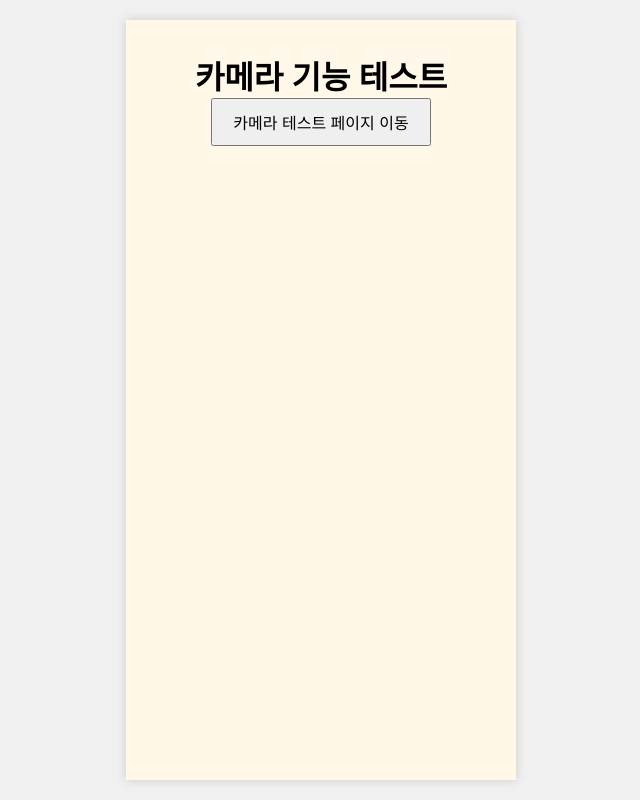
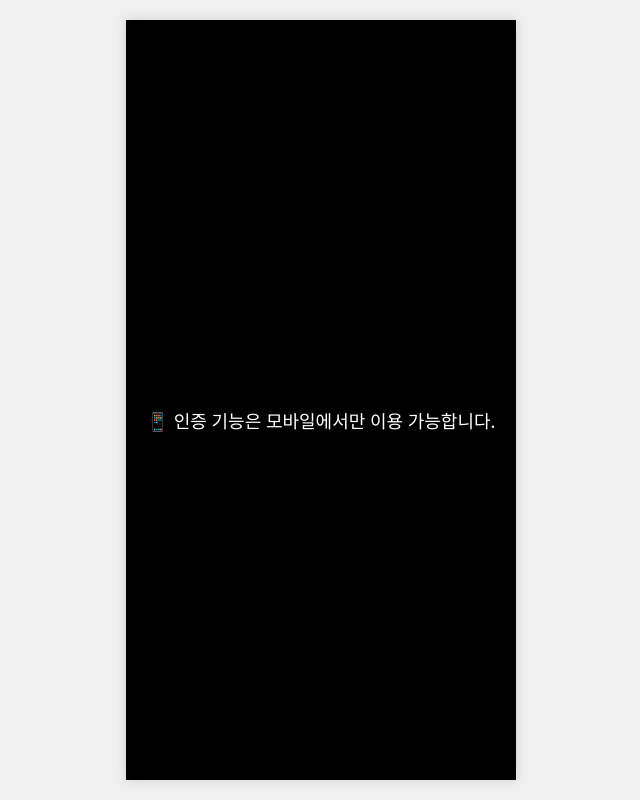
Before and after one commit to Baetato/2025_SEASONTHON_TEAM_59_FE, a React (Vite) app: page /camera-main in a window 1280 px wide. Shown: the whole page, without its empty margins (319-959 px from the left). Built offline with nearby package versions, Linux system fonts and the light colour scheme.

Commit message:
feat(camera): 카메라 기본앱 불러오도록 설정 및 테스트

```diff
--- a/src/pages/cameraMain.jsx
+++ b/src/pages/cameraMain.jsx
@@ -1,22 +1,76 @@
-import { Link } from "react-router-dom";
+import { useRef, useEffect, useState } from "react";
+import { useNavigate } from "react-router-dom";
+import styled from "styled-components";
 
-function cameraMain() {
+export default function CameraMain() {
+  const inputRef = useRef(null);
+  const navigate = useNavigate();
+  const [isMobile, setIsMobile] = useState(false);
+
+  useEffect(() => {
+    const ua = navigator.userAgent;
+    setIsMobile(/Android|iPhone|iPad|iPod/i.test(ua));
+  }, []);
+
+  const openCamera = () => {
+    inputRef.current?.click();
+  };
+
+  const handleFileChange = (e) => {
+    const file = e.target.files?.[0];
+    if (!file) return;
+
+    const reader = new FileReader();
+    reader.onload = (ev) => {
+      navigate("/camera", { state: { photo: ev.target.result } });
+    };
+    reader.readAsDataURL(file);
+  };
+
   return (
-    <div style={{ textAlign: "center", padding: "2rem" }}>
-      <h1>카메라 기능 테스트</h1>
-      <Link to="/camera">
-        <button
-          style={{
-            padding: "10px 20px",
-            fontSize: "16px",
-            cursor: "pointer",
-          }}
-        >
-          카메라 테스트 페이지 이동
-        </button>
-      </Link>
-    </div>
+    <Container>
+      {isMobile ? (
+        <>
+          <CaptureButton onClick={openCamera}>📸 사진 찍기</CaptureButton>
+          <HiddenInput
+            ref={inputRef}
+            type="file"
+            accept="image/*"
+            capture="environment"
+            onChange={handleFileChange}
+          />
+        </>
+      ) : (
+        <Message>📱 인증 기능은 모바일에서만 이용 가능합니다.</Message>
+      )}
+    </Container>
   );
 }
 
-export default cameraMain;
+// Styled Components
+const Container = styled.div`
+  height: 100vh;
+  display: flex;
+  justify-content: center;
+  align-items: center;
+  background: black;
+`;
+
+const HiddenInput = styled.input`
+  display: none;
+`;
+
+const CaptureButton = styled.button`
+  padding: 15px 30px;
+  font-size: 18px;
+  border-radius: 10px;
+  background-color: white;
+  cursor: pointer;
+`;
+
+const Message = styled.div`
+  color: white;
+  font-size: 18px;
+  text-align: center;
+  padding: 20px;
+`;
--- a/src/pages/cameraTest.jsx
+++ b/src/pages/cameraTest.jsx
@@ -1,164 +1,54 @@
-import { useRef, useState, useEffect } from "react";
-import { useNavigate } from "react-router-dom";
+import { useLocation, useNavigate } from "react-router-dom";
 import styled from "styled-components";
 
 export default function CameraPage() {
-  const videoRef = useRef(null);
-  const canvasRef = useRef(null);
+  const location = useLocation();
   const navigate = useNavigate();
+  const photo = location.state?.photo;
 
-  const [stream, setStream] = useState(null);
-  const [photoTaken, setPhotoTaken] = useState(false);
-  const [photoData, setPhotoData] = useState(null);
-  const [facingMode, setFacingMode] = useState("environment"); // 후면 기본
-
-  const startCamera = async () => {
-    try {
-      // 기존 스트림 종료
-      if (stream) {
-        stream.getTracks().forEach((track) => track.stop());
+  if (!photo) {
+    return (
+      <Container>
+        <Message>❌ 사진이 없습니다. 다시 시도해주세요.</Message>
+      </Container>
+    );
   }
 
-      const s = await navigator.mediaDevices.getUserMedia({
-        video: {
-          facingMode,
-          width: { ideal: 1920 },
-          height: { ideal: 1080 },
-        },
-        audio: false,
-      });
-
-      setStream(s);
-      if (videoRef.current) {
-        videoRef.current.srcObject = s;
-        await videoRef.current.play();
-      }
-    } catch (err) {
-      if (err.name === "AbortError") {
-        console.warn("카메라 스트림이 취소됨");
-      } else {
-        console.error("카메라 접근 실패:", err);
-        alert("카메라 권한을 허용해주세요.");
-      }
-    }
-  };
-
-  useEffect(() => {
-    startCamera();
-    return () => {
-      if (stream) {
-        stream.getTracks().forEach((track) => track.stop());
-      }
-    };
-  }, [facingMode]); // facingMode 변경 시 카메라 재시작
-
-  const takePhoto = () => {
-    const video = videoRef.current;
-    const canvas = canvasRef.current;
-    canvas.width = video.videoWidth;
-    canvas.height = video.videoHeight;
-    const ctx = canvas.getContext("2d");
-    ctx.drawImage(video, 0, 0, canvas.width, canvas.height);
-    setPhotoData(canvas.toDataURL("image/png"));
-    setPhotoTaken(true);
-  };
-
-  const retakePhoto = async () => {
-    setPhotoTaken(false);
-    setPhotoData(null);
-    if (stream && videoRef.current) {
-      videoRef.current.srcObject = stream;
-      videoRef.current.style.display = "block";
-      try {
-        await videoRef.current.play();
-      } catch {
-        startCamera();
-      }
-    } else {
-      startCamera();
-    }
+  const retakePhoto = () => {
+    navigate("/camera-main"); // 다시 카메라 열기
   };
 
   const completePhoto = () => {
     alert("사진 업로드 완료!");
-    console.log(photoData);
+    console.log(photo);
     navigate("/complete");
-  };
-
-  const switchCamera = () => {
-    setFacingMode((prev) =>
-      prev === "environment" ? "user" : "environment"
-    );
   };
 
   return (
     <Container>
-      {!photoTaken && (
-        <>
-          <CameraVideo ref={videoRef} autoPlay playsInline muted />
-          <TopButtons>
-            <SwitchButton onClick={switchCamera}>🔄 전/후면 전환</SwitchButton>
-          </TopButtons>
-          <CaptureButton onClick={takePhoto}>📸 찍기</CaptureButton>
-        </>
-      )}
-      {photoTaken && (
       <PreviewContainer>
-          <PreviewImage src={photoData} alt="preview" />
+        <PreviewImage src={photo} alt="preview" />
         <ButtonRow>
           <RetakeButton onClick={retakePhoto}>다시 찍기</RetakeButton>
           <CompleteButton onClick={completePhoto}>완료</CompleteButton>
         </ButtonRow>
       </PreviewContainer>
-      )}
-      <canvas ref={canvasRef} style={{ display: "none" }} />
     </Container>
   );
 }
 
 // Styled Components
 const Container = styled.div`
-  width: 100vw;
   height: 100vh;
   background-color: black;
-  position: relative;
   display: flex;
   justify-content: center;
   align-items: center;
 `;
 
-const CameraVideo = styled.video`
-  width: 100%;
-  height: 100%;
-  object-fit: cover;
-  display: block;
-`;
-
-const CaptureButton = styled.button`
-  position: absolute;
-  bottom: 40px;
-  padding: 15px 30px;
+const Message = styled.div`
+  color: white;
   font-size: 18px;
-  border-radius: 10px;
-  background-color: white;
-  cursor: pointer;
-`;
-
-const TopButtons = styled.div`
-  position: absolute;
-  top: 20px;
-  width: 100%;
-  display: flex;
-  justify-content: flex-end;
-  padding: 0 20px;
-`;
-
-const SwitchButton = styled.button`
-  padding: 10px 20px;
-  font-size: 16px;
-  border-radius: 8px;
-  background-color: white;
-  cursor: pointer;
 `;
 
 const PreviewContainer = styled.div`
```
Lines whose indentation alone changed are shown as unchanged.
